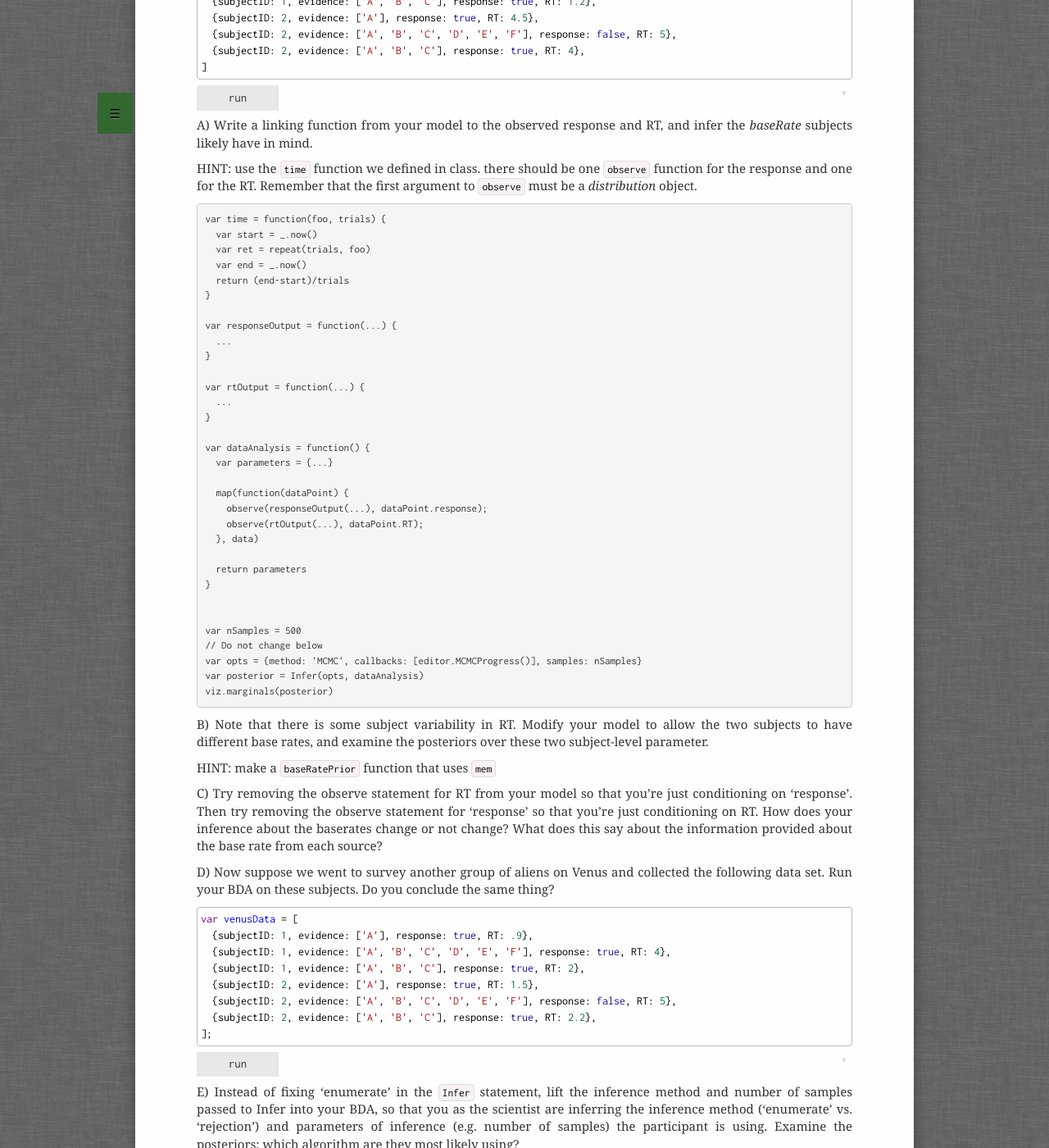
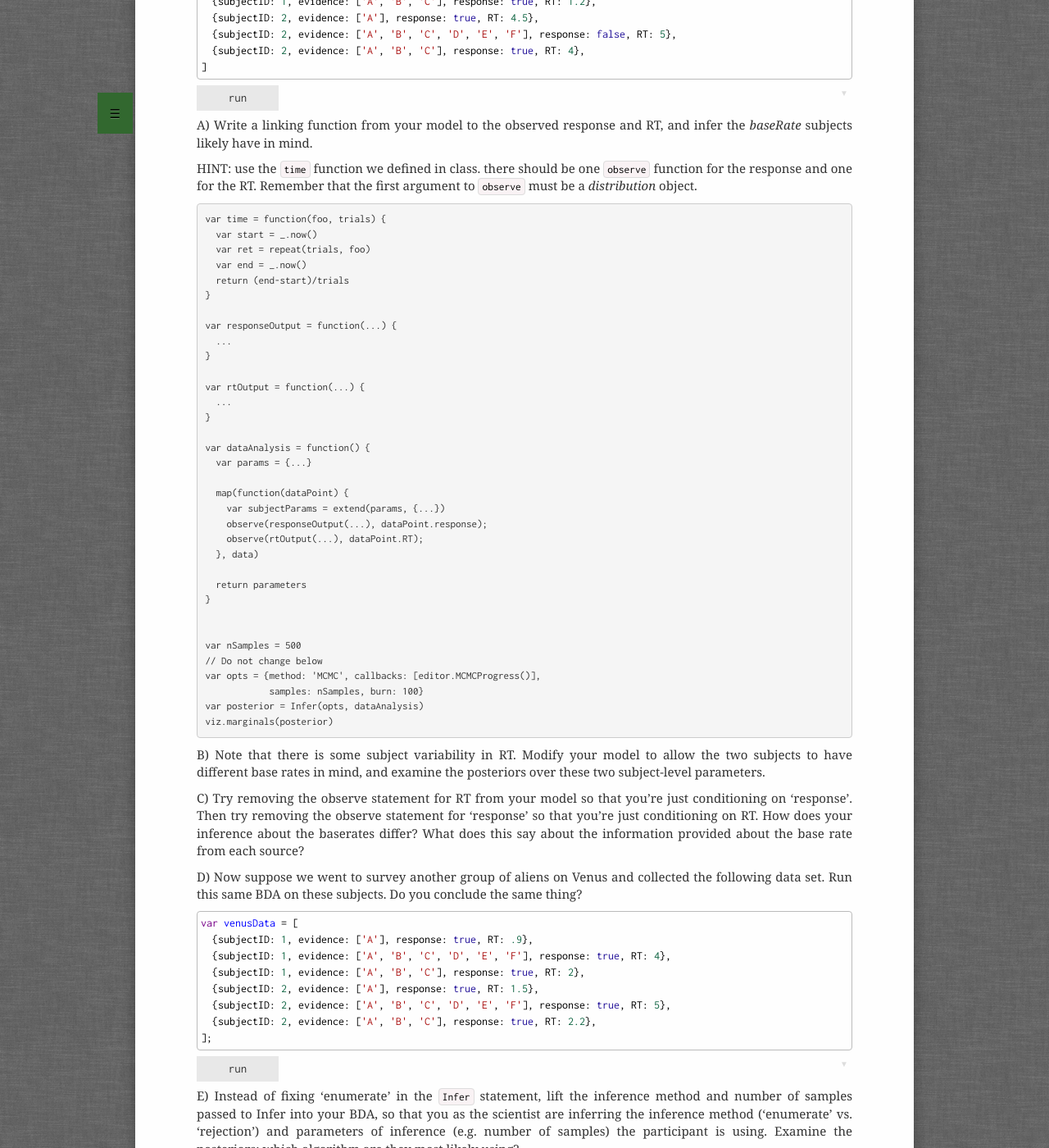
Before and after one commit to probmods/probmods2, a Jekyll site: the page built from exercises/process-models.md, in a window 1280 px wide and 1400 px high, scrolled down 895 px. Shown: the whole window at 82% size. Built offline with Jekyll 4.4.1, drawn with Linux system fonts in a browser that asks for light colours; a script that is not in the unit is left out.

Commit message:
Fiddle a bit

```diff
--- a/exercises/process-models.md
+++ b/exercises/process-models.md
@@ -60,9 +60,10 @@
 }
 
 var dataAnalysis = function() {
-  var parameters = {...}
+  var params = {...}
 
   map(function(dataPoint) {
+    var subjectParams = extend(params, {...})
     observe(responseOutput(...), dataPoint.response);
     observe(rtOutput(...), dataPoint.RT);
   }, data)
@@ -73,18 +74,17 @@
 
 var nSamples = 500
 // Do not change below
-var opts = {method: 'MCMC', callbacks: [editor.MCMCProgress()], samples: nSamples}
+var opts = {method: 'MCMC', callbacks: [editor.MCMCProgress()],
+            samples: nSamples, burn: 100}
 var posterior = Infer(opts, dataAnalysis)
 viz.marginals(posterior)
 ~~~~
 
-B) Note that there is some subject variability in RT. Modify your model to allow the two subjects to have different base rates, and examine the posteriors over these two subject-level parameter.
+B) Note that there is some subject variability in RT. Modify your model to allow the two subjects to have different base rates in mind, and examine the posteriors over these two subject-level parameters.
 
-HINT: make a `baseRatePrior` function that uses `mem`
+C) Try removing the observe statement for RT from your model so that you're just conditioning on 'response'. Then try removing the observe statement for 'response' so that you're just conditioning on RT. How does your inference about the baserates differ? What does this say about the information provided about the base rate from each source?
 
-C) Try removing the observe statement for RT from your model so that you're just conditioning on 'response'. Then try removing the observe statement for 'response' so that you're just conditioning on RT. How does your inference about the baserates change or not change? What does this say about the information provided about the base rate from each source?
-
-D) Now suppose we went to survey another group of aliens on Venus and collected the following data set. Run your BDA on these subjects. Do you conclude the same thing?
+D) Now suppose we went to survey another group of aliens on Venus and collected the following data set. Run this same BDA on these subjects. Do you conclude the same thing?
 
 ~~~~
 var venusData = [
@@ -92,7 +92,7 @@
   {subjectID: 1, evidence: ['A', 'B', 'C', 'D', 'E', 'F'], response: true, RT: 4},
   {subjectID: 1, evidence: ['A', 'B', 'C'], response: true, RT: 2},
   {subjectID: 2, evidence: ['A'], response: true, RT: 1.5},
-  {subjectID: 2, evidence: ['A', 'B', 'C', 'D', 'E', 'F'], response: false, RT: 5},
+  {subjectID: 2, evidence: ['A', 'B', 'C', 'D', 'E', 'F'], response: true, RT: 5},
   {subjectID: 2, evidence: ['A', 'B', 'C'], response: true, RT: 2.2},
 ];
 ~~~~
```
